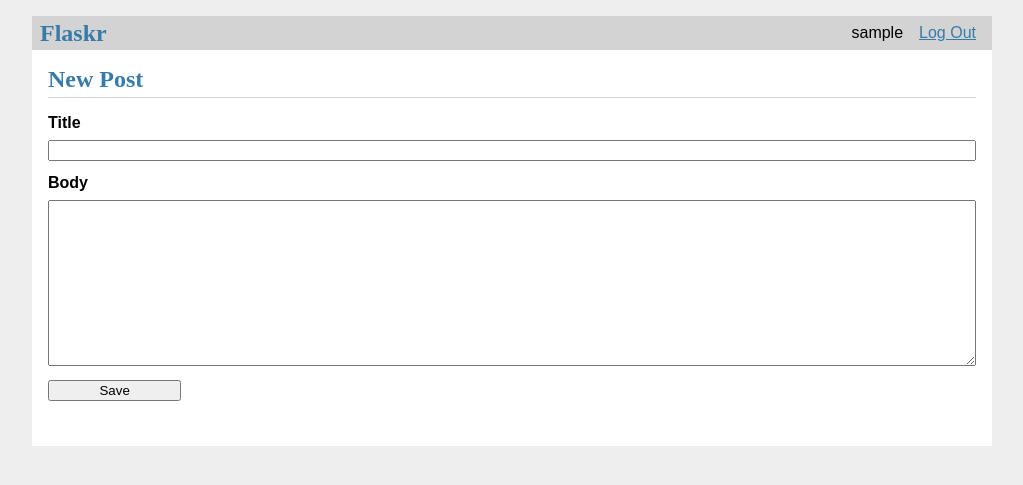
After one commit to drkms/flaskr, a Flask app: page /create in a window 1280 px wide. The commit adds this page. Shown: the top 485 px of the page, without its empty margins (128-1151 px from the left). Run offline with Flask 2, Linux system fonts and the light colour scheme; the visitor is signed in with stand-in values (Sample User, id 1); data comes from the database, SQL or seed files in the repository.

Commit message:
Whole project

```diff
--- /dev/null
+++ b/app/auth.py
@@ -0,0 +1,90 @@
+import functools
+
+from flask import (
+    Blueprint, flash, g, redirect, render_template, request, session, url_for
+)
+from werkzeug.security import check_password_hash, generate_password_hash
+
+from app.db import get_db
+
+bp = Blueprint('auth', __name__, url_prefix='/auth')
+
+@bp.route('/register', methods=('GET', 'POST'))
+def register():
+    if request.method == 'POST':
+        username = request.form['username']
+        password = request.form['password']
+        db = get_db()
+        error = None
+
+        if not username:
+            error = 'Username is required.'
+        elif not password:
+            error = 'Password is required.'
+        elif db.execute(
+            'SELECT id FROM user WHERE username = ?', (username,)
+        ).fetchone() is not None:
+            error = 'User {} is already registered.'.format(username)
+
+        if error is None:
+            db.execute(
+                'INSERT INTO user (username, password) VALUES (?, ?)',
+                (username, generate_password_hash(password))
+            )
+            db.commit()
+            return redirect(url_for('auth.login'))
+
+        flash(error)
+
+    return render_template('auth/register.html')
+
+@bp.route('/login', methods=('GET', 'POST'))
+def login():
+    if request.method == 'POST':
+        username = request.form['username']
+        password = request.form['password']
+        db = get_db()
+        error = None
+        user = db.execute(
+            'SELECT * FROM user WHERE username = ?', (username,)
+        ).fetchone()
+
+        if user is None:
+            error = 'Incorrect username.'
+        elif not check_password_hash(user['password'], password):
+            error = 'Incorrect password.'
+
+        if error is None:
+            session.clear()
+            session['user_id'] = user['id']
+            return redirect(url_for('index'))
+
+        flash(error)
+
+    return render_template('auth/login.html')
+
+@bp.before_app_request
+def load_logged_in_user():
+    user_id = session.get('user_id')
+
+    if user_id is None:
+        g.user = None
+    else:
+        g.user = get_db().execute(
+            'SELECT * FROM user WHERE id = ?', (user_id,)
+        ).fetchone()
+
+@bp.route('/logout')
+def logout():
+    session.clear()
+    return redirect(url_for('index'))
+
+def login_required(view):
+    @functools.wraps(view)
+    def wrapped_view(**kwargs):
+        if g.user is None:
+            return redirect(url_for('auth.login'))
+
+        return view(**kwargs)
+
+    return wrapped_view
--- /dev/null
+++ b/app/blog.py
@@ -0,0 +1,101 @@
+from flask import (
+    Blueprint, flash, g, redirect, render_template, request, url_for
+)
+from werkzeug.exceptions import abort
+
+from app.auth import login_required
+from app.db import get_db
+
+bp = Blueprint('blog', __name__)
+
+
+@bp.route('/')
+def index():
+    db = get_db()
+    posts = db.execute(
+        'SELECT p.id, title, body, created, author_id, username'
+        ' FROM post p JOIN user u ON p.author_id = u.id'
+        ' ORDER BY created DESC'
+    ).fetchall()
+    return render_template('blog/index.html', posts=posts)
+
+@bp.route('/create', methods=('GET', 'POST'))
+@login_required
+def create():
+    if request.method == 'POST':
+        title = request.form['title']
+        body = request.form['body']
+        error = None
+
+        if not title:
+            error = 'Title is required.'
+
+        if error is not None:
+            flash(error)
+        else:
+            db = get_db()
+            db.execute(
+                'INSERT INTO post (title, body, author_id)'
+                ' VALUES (?, ?, ?)',
+                (title, body, g.user['id'])
+            )
+            db.commit()
+            return redirect(url_for('blog.index'))
+
+    return render_template('blog/create.html')
+
+
+def get_post(id, check_author=True):
+    post = get_db().execute(
+        'SELECT p.id, title, body, created, author_id, username'
+        ' FROM post p JOIN user u ON p.author_id = u.id'
+        ' WHERE p.id = ?',
+        (id,)
+    ).fetchone()
+
+    if post is None:
+        abort(404, "Post id {0} doesn't exist.".format(id))
+
+    if check_author and post['author_id'] != g.user['id']:
+        abort(403)
+
+    return post
+
+
+@bp.route('/<int:id>/update', methods=('GET', 'POST'))
+@login_required
+def update(id):
+    post = get_post(id)
+
+    if request.method == 'POST':
+        title = request.form['title']
+        body = request.form['body']
+        error = None
+
+        if not title:
+            error = 'Title is required.'
+
+        if error is not None:
+            flash(error)
+        else:
+            db = get_db()
+            db.execute(
+                'UPDATE post SET title = ?, body = ?'
+                ' WHERE id = ?',
+                (title, body, id)
+            )
+            db.commit()
+            return redirect(url_for('blog.index'))
+
+    return render_template('blog/update.html', post=post)
+
+
+
+@bp.route('/<int:id>/delete', methods=('POST',))
+@login_required
+def delete(id):
+    get_post(id)
+    db = get_db()
+    db.execute('DELETE FROM post WHERE id = ?', (id,))
+    db.commit()
+    return redirect(url_for('blog.index'))
--- /dev/null
+++ b/app/db.py
@@ -0,0 +1,39 @@
+import sqlite3
+
+import click
+from flask import current_app, g
+from flask.cli import with_appcontext
+
+def get_db():
+    if 'db' not in g:
+        g.db = sqlite3.connect(
+            current_app.config['DATABASE'],
+            detect_types=sqlite3.PARSE_DECLTYPES
+        )
+        g.db.row_factory = sqlite3.Row
+
+    return g.db
+
+
+def close_db(e=None):
+    db = g.pop('db', None)
+
+    if db is not None:
+        db.close()
+
+def init_db():
+    db = get_db()
+
+    with current_app.open_resource('schema.sql') as f:
+        db.executescript(f.read().decode('utf8'))
+
+@click.command('init-db')
+@with_appcontext
+def init_db_command():
+    """Clear the existing data and create new tables"""
+    init_db()
+    click.echo('Initialized the database')
+
+def init_app(app):
+    app.teardown_appcontext(close_db)
+    app.cli.add_command(init_db_command)
--- /dev/null
+++ b/app/schema.sql
@@ -0,0 +1,17 @@
+DROP TABLE IF EXISTS user;
+DROP TABLE IF EXISTS post;
+
+CREATE TABLE user (
+  id INTEGER PRIMARY KEY AUTOINCREMENT,
+  username TEXT UNIQUE NOT NULL,
+  password TEXT NOT NULL
+);
+
+CREATE TABLE post (
+  id INTEGER PRIMARY KEY AUTOINCREMENT,
+  author_id INTEGER NOT NULL,
+  created TIMESTAMP NOT NULL DEFAULT CURRENT_TIMESTAMP,
+  title TEXT NOT NULL,
+  body TEXT NOT NULL,
+  FOREIGN KEY (author_id) REFERENCES user (id)
+);
--- /dev/null
+++ b/app/static/style.css
@@ -0,0 +1,134 @@
+html {
+  font-family: sans-serif;
+  background: #eee;
+  padding: 1rem;
+}
+
+body {
+  max-width: 960px;
+  margin: 0 auto;
+  background: white;
+}
+
+h1, h2, h3, h4, h5, h6 {
+  font-family: serif;
+  color: #377ba8;
+  margin: 1rem 0;
+}
+
+a {
+  color: #377ba8;
+}
+
+hr {
+  border: none;
+  border-top: 1px solid lightgray;
+}
+
+nav {
+  background: lightgray;
+  display: flex;
+  align-items: center;
+  padding: 0 0.5rem;
+}
+
+nav h1 {
+  flex: auto;
+  margin: 0;
+}
+
+nav h1 a {
+  text-decoration: none;
+  padding: 0.25rem 0.5rem;
+}
+
+nav ul  {
+  display: flex;
+  list-style: none;
+  margin: 0;
+  padding: 0;
+}
+
+nav ul li a, nav ul li span, header .action {
+  display: block;
+  padding: 0.5rem;
+}
+
+.content {
+  padding: 0 1rem 1rem;
+}
+
+.content > header {
+  border-bottom: 1px solid lightgray;
+  display: flex;
+  align-items: flex-end;
+}
+
+.content > header h1 {
+  flex: auto;
+  margin: 1rem 0 0.25rem 0;
+}
+
+.flash {
+  margin: 1em 0;
+  padding: 1em;
+  background: #cae6f6;
+  border: 1px solid #377ba8;
+}
+
+.post > header {
+  display: flex;
+  align-items: flex-end;
+  font-size: 0.85em;
+}
+
+.post > header > div:first-of-type {
+  flex: auto;
+}
+
+.post > header h1 {
+  font-size: 1.5em;
+  margin-bottom: 0;
+}
+
+.post .about {
+  color: slategray;
+  font-style: italic;
+}
+
+.post .body {
+  white-space: pre-line;
+}
+
+.content:last-child {
+  margin-bottom: 0;
+}
+
+.content form {
+  margin: 1em 0;
+  display: flex;
+  flex-direction: column;
+}
+
+.content label {
+  font-weight: bold;
+  margin-bottom: 0.5em;
+}
+
+.content input, .content textarea {
+  margin-bottom: 1em;
+}
+
+.content textarea {
+  min-height: 12em;
+  resize: vertical;
+}
+
+input.danger {
+  color: #cc2f2e;
+}
+
+input[type=submit] {
+  align-self: start;
+  min-width: 10em;
+}
--- a/app/templates/base.html
+++ b/app/templates/base.html
@@ -1,28 +1,24 @@
-<!DOCTYPE html>
-<html lang="en">
-  <head>
-    <title>{% block title %}{% endblock %}</title>
-    <!-- Bootstrap core CSS -->
-    <link href="https://maxcdn.bootstrapcdn.com/bootstrap/3.3.7/css/bootstrap.min.css" rel="stylesheet">
-    <!-- Custom styles for this template -->
-    <link href="https://getbootstrap.com/examples/jumbotron-narrow/jumbotron-narrow.css" rel="stylesheet">
-  </head>
-  <body>
-    <div class="container">
-      <div class="header clearfix">
-        <nav>
-          <ul class="nav nav-pills pull-right">
-            <li role="presentation"><a href="/">Home</a></li>
-            <li role="presentation"><a href="/about">About</a></li>
-            <li role="presentation"><a href="http://flask.pocoo.org" target="_blank">More About Flask</a></li>
-          </ul>
-        </nav>
-      </div>
-      {% block body %}
-      {% endblock %}
-      <footer class="footer">
-        <p>© 2016 Your Name Here</p>
-      </footer>
-    </div> <!-- /container -->
-  </body>
-</html>
+<!doctype html>
+<title>{% block title %}{% endblock %} - Flaskr</title>
+<link rel="stylesheet" href="{{ url_for('static', filename='style.css') }}">
+<nav>
+  <h1>Flaskr</h1>
+  <ul>
+    {% if g.user %}
+      <li><span>{{ g.user['username'] }}</span>
+      <li><a href="{{ url_for('auth.logout') }}">Log Out</a>
+    {% else %}
+      <li><a href="{{ url_for('auth.register') }}">Register</a>
+      <li><a href="{{ url_for('auth.login') }}">Log In</a>
+    {% endif %}
+  </ul>
+</nav>
+<section class="content">
+  <header>
+    {% block header %}{% endblock %}
+  </header>
+  {% for message in get_flashed_messages() %}
+    <div class="flash">{{ message }}</div>
+  {% endfor %}
+  {% block content %}{% endblock %}
+</section>
--- /dev/null
+++ b/app/templates/blog/create.html
@@ -0,0 +1,15 @@
+{% extends 'base.html' %}
+
+{% block header %}
+  <h1>{% block title %}New Post{% endblock %}</h1>
+{% endblock %}
+
+{% block content %}
+  <form method="post">
+    <label for="title">Title</label>
+    <input name="title" id="title" value="{{ request.form['title'] }}" required>
+    <label for="body">Body</label>
+    <textarea name="body" id="body">{{ request.form['body'] }}</textarea>
+    <input type="submit" value="Save">
+  </form>
+{% endblock %}
```
Also changed, not shown: app/__init__.py (+46 -5 lines), app/templates/auth/login.html (added, +15 -0 lines), app/templates/auth/register.html (added, +15 -0 lines), app/templates/blog/index.html (added, +28 -0 lines), app/templates/blog/update.html (added, +20 -0 lines).
